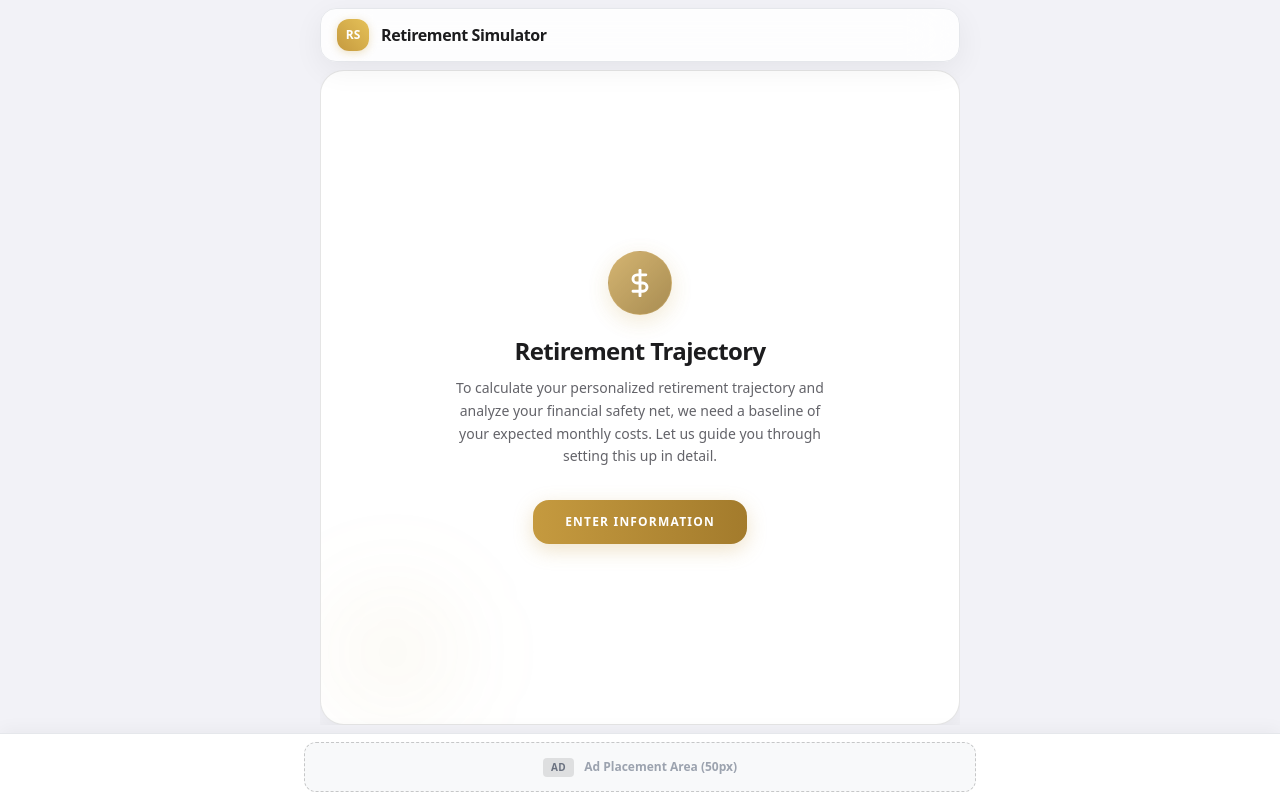
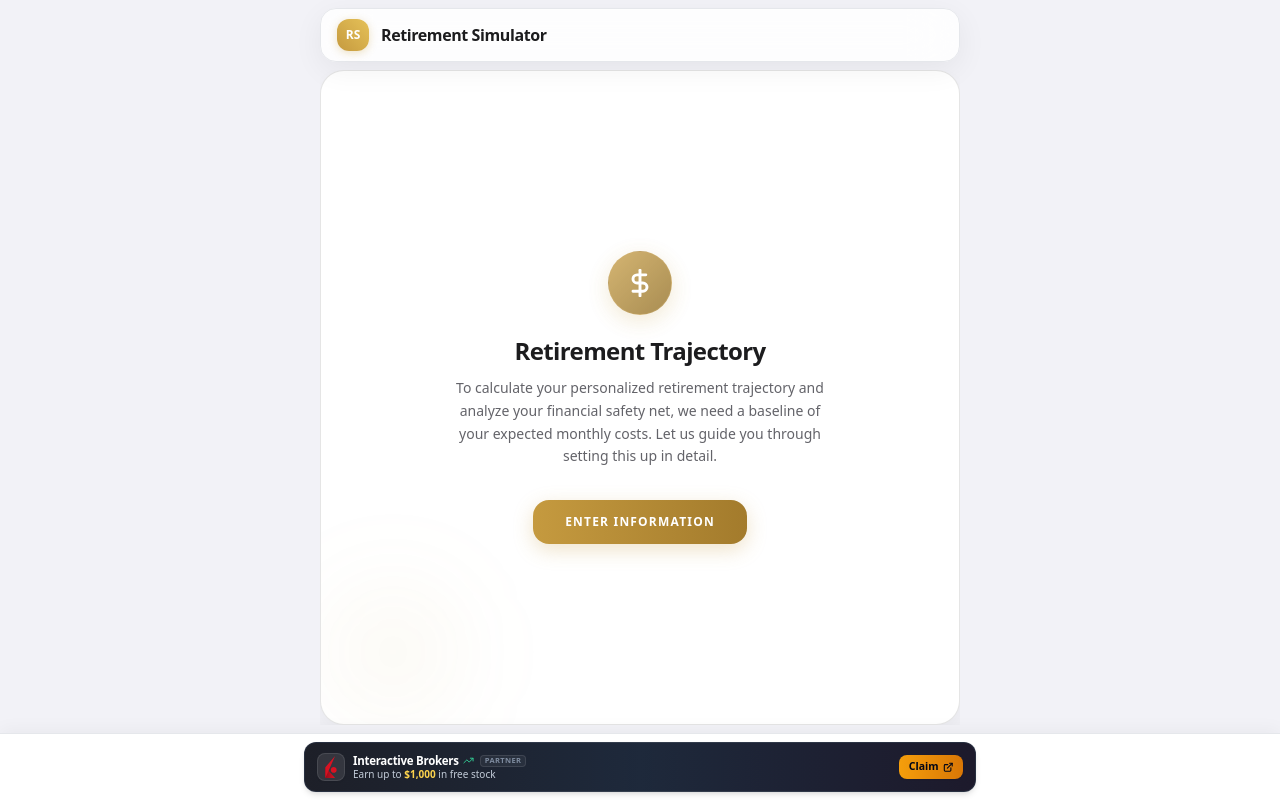
Before and after one commit to ey-ron/retirement_planner, a Next.js app: page / in a window 1280 px wide. Built offline with nearby package versions, Linux system fonts and the light colour scheme.

Commit message:
feat(monetization): add official IBKR referral banner and refine milestone badge positions

```diff
--- /dev/null
+++ b/src/components/dashboard/PartnerAdBanner.js
@@ -0,0 +1,54 @@
+import React from "react";
+import { ExternalLink, TrendingUp } from "lucide-react";
+
+export default function PartnerAdBanner({
+  referralUrl = "https://ibkr.com/referral/aaron6369"
+}) {
+  return (
+    <a
+      href={referralUrl}
+      target="_blank"
+      rel="noopener noreferrer sponsored"
+      className="group w-full h-[50px] rounded-xl bg-gradient-to-r from-[#0F172A] via-[#1E293B] to-[#0F172A] border border-white/10 px-3 flex items-center justify-between shadow-md hover:shadow-lg transition-all duration-200 overflow-hidden relative select-none cursor-pointer"
+    >
+      {/* Subtle background glow */}
+      <div className="absolute inset-0 bg-gradient-to-r from-amber-500/10 via-transparent to-red-500/10 opacity-60 group-hover:opacity-100 transition-opacity" />
+
+      {/* Left Content */}
+      <div className="flex items-center gap-2 min-w-0 z-10 flex-1 mr-2">
+        {/* Official Interactive Brokers Logo Image (Local Asset) */}
+        <div className="flex items-center justify-center shrink-0 w-7 h-7 rounded-lg bg-white/10 p-0.5 border border-white/10 shadow-sm overflow-hidden">
+          <img
+            src="/images/ibkr-logo.svg"
+            alt="Interactive Brokers Logo"
+            className="w-full h-full object-contain"
+          />
+        </div>
+
+        {/* Text Details */}
+        <div className="flex flex-col min-w-0 justify-center leading-tight">
+          <div className="flex items-center gap-1.5">
+            <span className="text-[11.5px] font-bold text-white tracking-tight flex items-center gap-1 truncate">
+              Interactive Brokers
+              <TrendingUp size={11} className="text-emerald-400 shrink-0 inline" />
+            </span>
+            <span className="text-[7.5px] uppercase tracking-wider font-extrabold text-slate-400/80 px-1 py-[1px] rounded bg-white/5 border border-white/10 shrink-0 leading-none">
+              Partner
+            </span>
+          </div>
+          <span className="text-[10px] font-medium text-slate-300/95 truncate">
+            Earn up to <strong className="text-amber-300 font-bold">$1,000</strong> in free stock
+          </span>
+        </div>
+      </div>
+
+      {/* Right Action Button */}
+      <div className="flex items-center shrink-0 z-10">
+        <div className="inline-flex items-center gap-1 px-2.5 py-1 rounded-lg bg-gradient-to-r from-amber-500 to-amber-600 text-slate-950 font-bold text-[10.5px] shadow-sm group-hover:brightness-110 transition-all">
+          <span>Claim</span>
+          <ExternalLink size={10.5} className="stroke-[2.5]" />
+        </div>
+      </div>
+    </a>
+  );
+}
--- a/src/components/dashboard/layouts/MobileShell.js
+++ b/src/components/dashboard/layouts/MobileShell.js
@@ -1,5 +1,6 @@
 import React from "react";
 import RetirementCockpit from "../mobile/RetirementCockpit";
+import PartnerAdBanner from "../PartnerAdBanner";
 
 export default function MobileShell({
   user,
@@ -36,17 +37,10 @@ export default function MobileShell({
         />
       </main>
 
-      {/* 50px Height Bottom Ad Display Card (docked in layout flex flow above safe area, never overlays the card) */}
+      {/* 50px Height Bottom Partner Placement (docked in layout flex flow above safe area) */}
       <div className="w-full shrink-0 z-40 bg-white/95 backdrop-blur-md border-t border-black/8 px-4 py-2 flex items-center justify-center shadow-[0_-4px_16px_rgba(0,0,0,0.04)]">
         <div className="w-full max-w-2xl mx-auto flex items-center justify-center">
-          <div className="w-full h-[50px] rounded-xl border border-dashed border-black/20 bg-[#F8F9FA] flex items-center justify-center gap-2.5 px-4 select-none">
-            <span className="px-2 py-0.5 rounded bg-black/10 text-[10px] font-black uppercase tracking-wider text-gray-500">
-              AD
-            </span>
-            <span className="text-xs font-semibold text-gray-400 truncate">
-              Ad Placement Area (50px)
-            </span>
-          </div>
+          <PartnerAdBanner referralUrl="https://ibkr.com/referral/aaron6369" />
         </div>
       </div>
     </div>
--- a/src/components/dashboard/mobile/RetirementCockpit.js
+++ b/src/components/dashboard/mobile/RetirementCockpit.js
@@ -909,7 +909,7 @@ export default function RetirementCockpit({
               left: `${Math.max(5, Math.min(95, ((initialRetireAge - activeAge) / (initialLifeExpectancy - activeAge)) * 100))}%`
             }}
           >
-            <span className="absolute -top-1.5 h-[18px] bg-[#8A6414] text-[9.5px] font-black tracking-wide text-white px-1.5 flex items-center justify-center leading-none rounded shadow-sm whitespace-nowrap">
+            <span className="absolute top-[15%] -translate-y-1/2 h-[18px] bg-[#8A6414] text-[9.5px] font-black tracking-wide text-white px-1.5 flex items-center justify-center leading-none rounded shadow-sm whitespace-nowrap z-20">
               Retire
             </span>
           </div>
@@ -922,7 +922,7 @@ export default function RetirementCockpit({
                 left: `${Math.max(5, Math.min(95, zeroDepletionPct))}%`
               }}
             >
-              <span className="absolute -top-1.5 h-[18px] bg-red-600 text-[9.5px] font-black tracking-wide text-white px-1.5 flex items-center justify-center leading-none rounded shadow-sm whitespace-nowrap">
+              <span className="absolute top-[15%] -translate-y-1/2 h-[18px] bg-red-600 text-[9.5px] font-black tracking-wide text-white px-1.5 flex items-center justify-center leading-none rounded shadow-sm whitespace-nowrap z-20">
                 $0
               </span>
             </div>
```
Also changed, not shown: public/images/ibkr-logo.svg (added).
